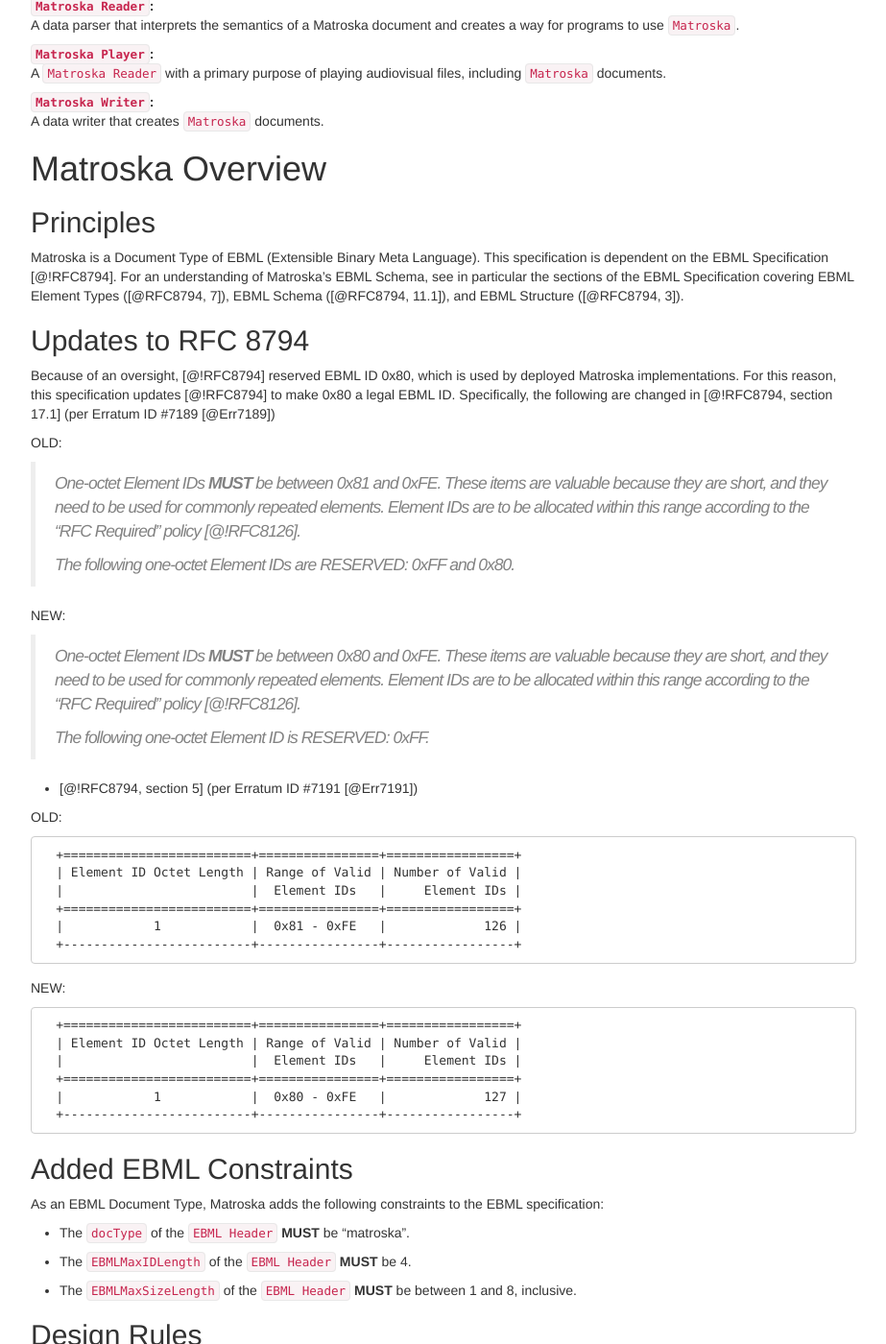
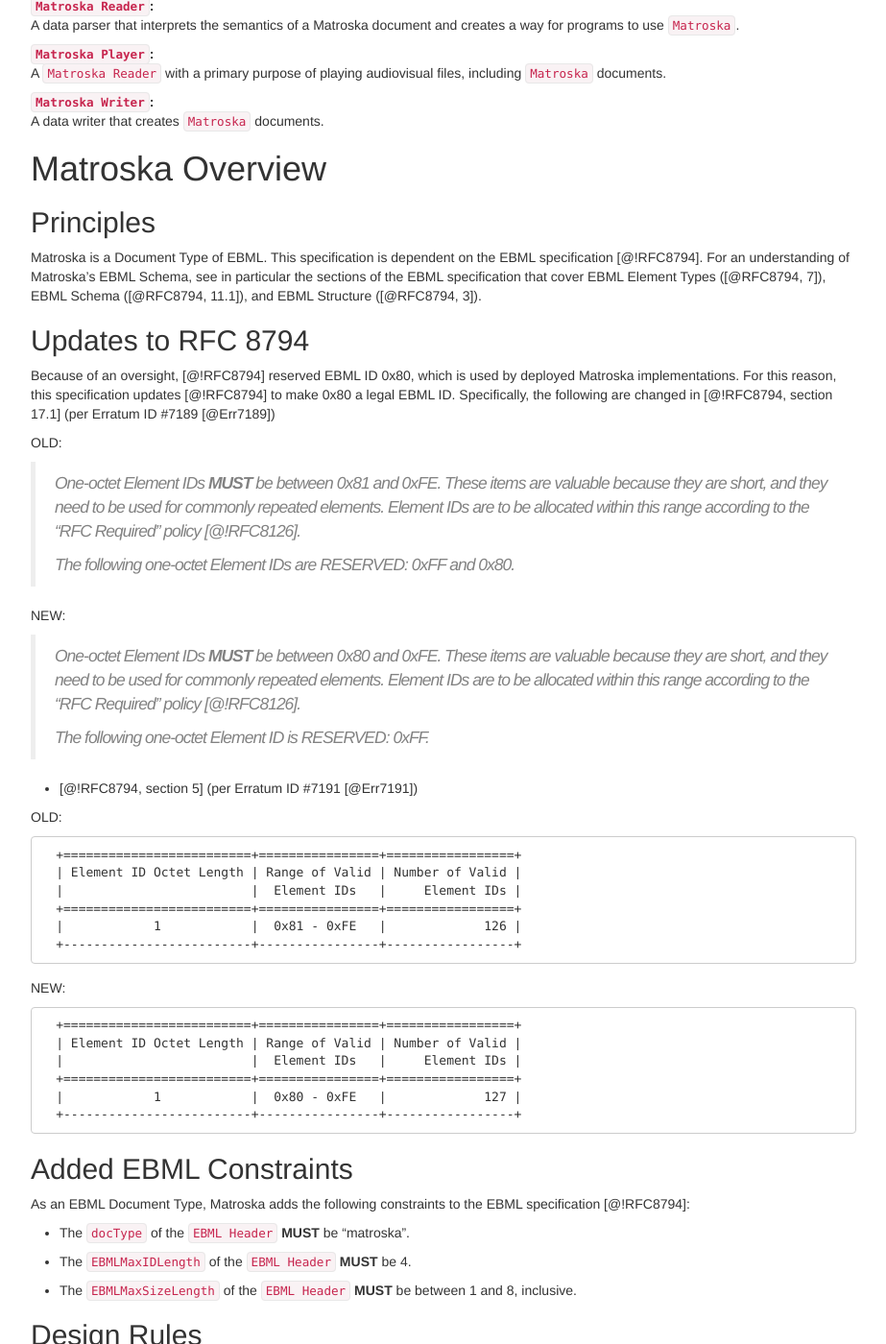
Before and after one commit to ietf-wg-cellar/matroska-specification, a Jekyll site: the page built from index_matroska.md, in a window 1280 px wide and 1400 px high, scrolled down 1235 px. Shown: the whole window at 96% size, without its empty margins (273-1196 px from the left). Built offline with Jekyll 4.4.1, drawn with Linux system fonts in a browser that asks for light colours; our own code applies the rules of GitHub Pages for plain Markdown files.

Commit message:
add a reference to RFC8794 in some sections
Usually needed at the start of a group of text.

```diff
--- a/index_matroska.md
+++ b/index_matroska.md
@@ -115,9 +115,9 @@ Specific terms are defined below:
 
 ## Principles
 
-Matroska is a Document Type of EBML (Extensible Binary Meta Language).
-This specification is dependent on the EBML Specification [@!RFC8794].
-For an understanding of Matroska's EBML Schema, see in particular the sections of the EBML Specification covering
+Matroska is a Document Type of EBML.
+This specification is dependent on the EBML specification [@!RFC8794].
+For an understanding of Matroska's EBML Schema, see in particular the sections of the EBML specification that cover
 EBML Element Types ([@RFC8794, 7]),
 EBML Schema ([@RFC8794, 11.1]),
 and EBML Structure ([@RFC8794, 3]).
@@ -168,7 +168,7 @@ NEW:
 
 ## Added EBML Constraints
 
-As an EBML Document Type, Matroska adds the following constraints to the EBML specification:
+As an EBML Document Type, Matroska adds the following constraints to the EBML specification [@!RFC8794]:
 
 - The `docType` of the `EBML Header` **MUST** be "matroska".
 
```
Also changed, not shown: matroska_schema_section_header.md (+1 -1 lines), ordering.md (+2 -2 lines).
